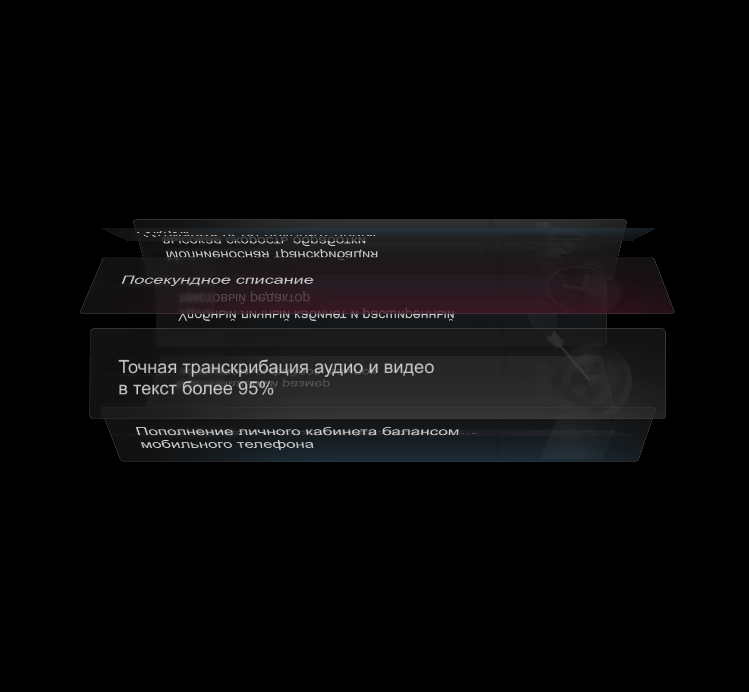
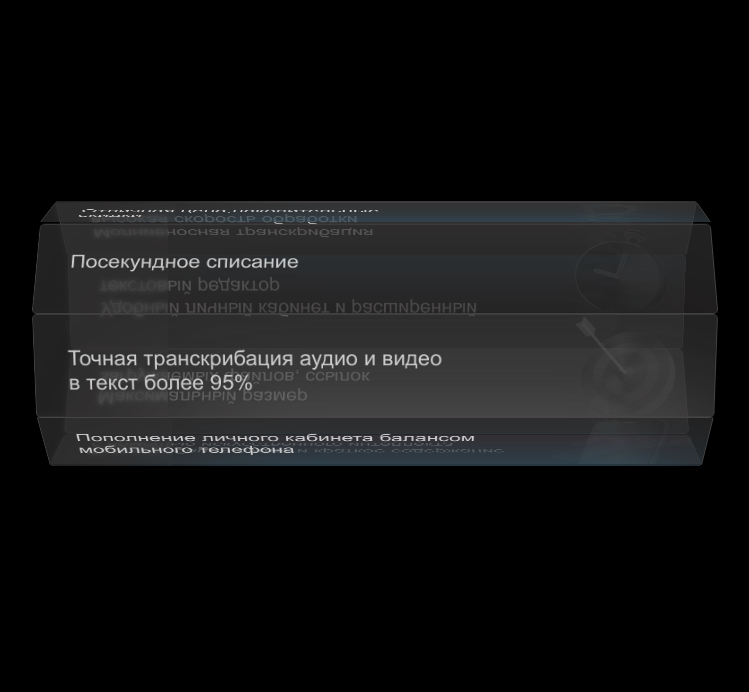
Before and after one commit to Tatsiana-prog/result, a website: page index.html in a window 1280 px wide. Shown: the part 22-714 px from the top of the page, without its empty margins (207-956 px from the left). Drawn offline with Linux system fonts and the light colour scheme; files whose address does not match are found by name.

Commit message:
feat:corrected code and style

```diff
--- a/src/js/slider.js
+++ b/src/js/slider.js
@@ -59,8 +59,6 @@ document.addEventListener("DOMContentLoaded", function () {
 
         previousTime = currentTime;
         previousY = e.clientY;
-
-
       }
     };
 
@@ -142,8 +140,9 @@ document.addEventListener("DOMContentLoaded", function () {
 
         const slide = wrap.children[i];
 
-        const opacity = Math.max(1 - angleDiff / 180, 0.4);
+        const opacity = Math.max(1 - angleDiff / 180, 1);
         slide.style.opacity = opacity;
+        slide.style.background = "red";
       }
     }
 
@@ -173,7 +172,7 @@ document.addEventListener("DOMContentLoaded", function () {
       const gCS = window.getComputedStyle(document.querySelector(".slider3d"));
       const width = parseInt(gCS.width);
       slideWidth = width / all;
-      const myR = (width / (2 * Math.tan(Math.PI / all))) * 0.35;
+      const myR = (width / (2 * Math.tan(Math.PI / all))) * 0.31;
       const step = 360 / all;
 
       for (let i = 0; i < all; i++) {
--- a/src/style.css
+++ b/src/style.css
@@ -420,7 +420,7 @@ section {
   max-width: 300px;
   width: 100%;
 
-  perspective: 800px;
+  perspective: 2300px;
 }
 
 .slider3d_wrap {
@@ -627,28 +627,72 @@ section {
   position: relative;
   width: 119.6px;
   height: 760px;
-  transform: rotateY(-55deg);
+  transform: rotateY(-40deg);
   background: rgba(28, 27, 27, 0.7);
   box-sizing: border-box;
   border: 1px solid  #464444;
-   backdrop-filter: blur(2.5px);
+  backdrop-filter: blur(2.5px);
   border-radius: 6px;
   overflow: hidden;
-
-
 }
-
-
-
-
-
-
-
 
 .cuboid__side {
   position: absolute;
   background-color: var(--shade-one);
   box-sizing: border-box;
+}
+.cuboid__side:nth-of-type(1) {
+  height: calc(var(--thickness) * 3vmin);
+  width: 100%;
+  top: 0;
+  transform: translate(0, -50%) rotateX(90deg);
+  background: var(--shade-one);
+
+}
+
+.cuboid__side:nth-of-type(2) {
+  height: 100%;
+  width: calc(var(--thickness) * 3vmin);
+  top: 50%;
+  right: 0;
+  transform: translate(50%, -50%) rotateY(90deg);
+  background: var(--shade-two);
+}
+
+.cuboid__side:nth-of-type(3) {
+  height: calc(var(--thickness) * 3vmin);
+  width: 100%;
+  bottom: 0;
+  opacity: 0;
+  transform: translate(0%, 50%) rotateX(90deg);
+  background-image: var(--shade-two);
+}
+
+.cuboid__side:nth-of-type(4) {
+  height: 100%;
+  width: calc(var(--thickness) * 3vmin);
+  top: 50%;
+  left: 0;
+  transform: translate(-50%, -50%) rotateY(90deg);
+  background: var(--shade-two);
+}
+
+.cuboid__side:nth-of-type(5) {
+  height: 100%;
+  width: 100%;
+  top: 0;
+  left: 0;
+  transform: translate3d(0, 0, calc(var(--thickness) * 3vmin));
+}
+
+.cuboid__side:nth-of-type(6) {
+  height: 100%;
+  width: 100%;
+  top: 0;
+  left: 0;
+  transform: translate3d(0, 0, calc(var(--thickness) * -0.5vmin))
+    rotateY(180deg);
+  background: var(--shade-one);
 }
 
 
@@ -758,7 +802,7 @@ section {
   width: 150px;
   height: 600px;
   overflow: hidden;
-  box-shadow: 0 0 150px rgba(144, 15, 55, 0.8);
+  box-shadow: 0 0 150px rgba(11, 6, 7, 0.6);
 }
 
 #img4::after {
@@ -788,7 +832,7 @@ section {
   width: 150px;
   height: 600px;
   overflow: hidden;
-  box-shadow: 0 0 150px rgba(144, 15, 55, 0.8);
+  box-shadow: 0 0 150px rgba(144, 15, 55, 0.6);
 }
 
 #img7::after {
@@ -810,5 +854,9 @@ section {
   box-shadow: 0 0 150px rgba(55, 119, 157, 0.8);
 }
 .slider3d_wrap > div {
-  box-shadow: 0 0 10px rgba(0, 0, 0, 0.2); /* Добавьте тень блока для создания эффекта толщины */
+
 }
+
+.extrusion {
+
+}
```
